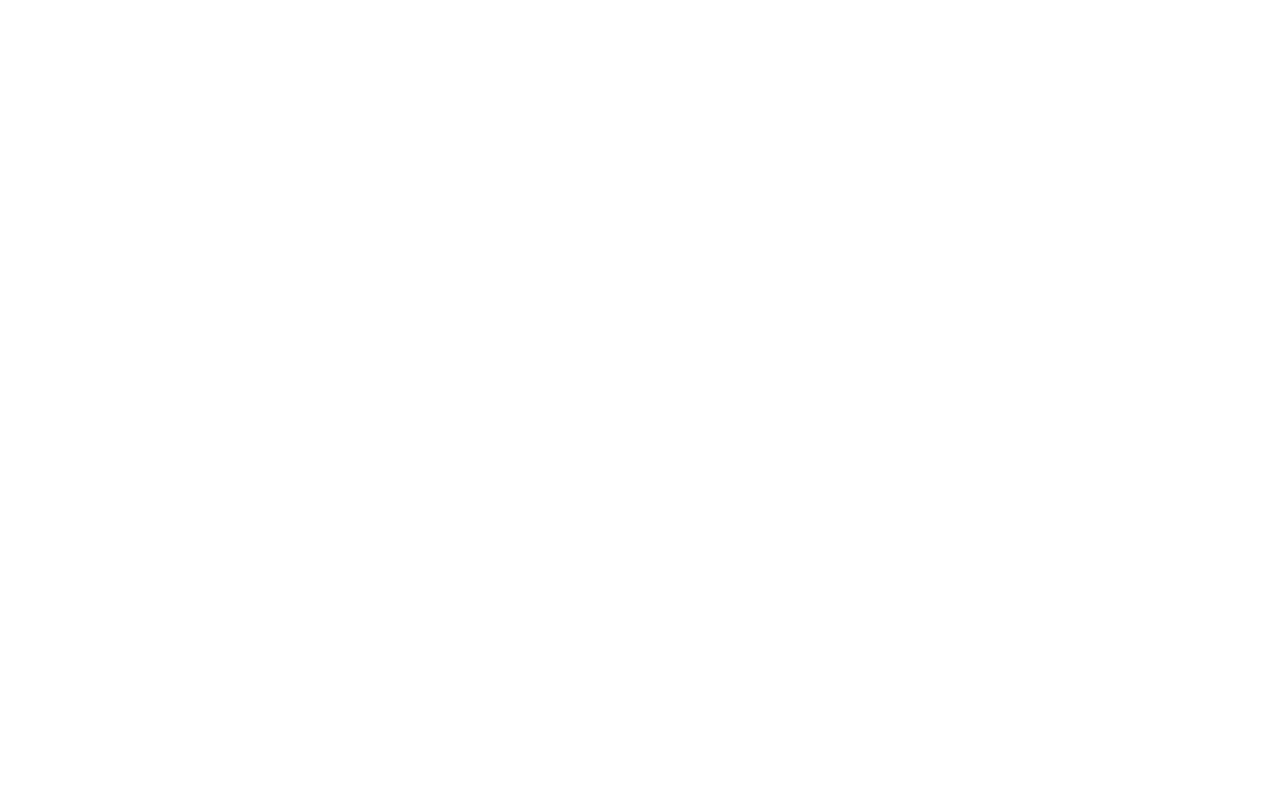
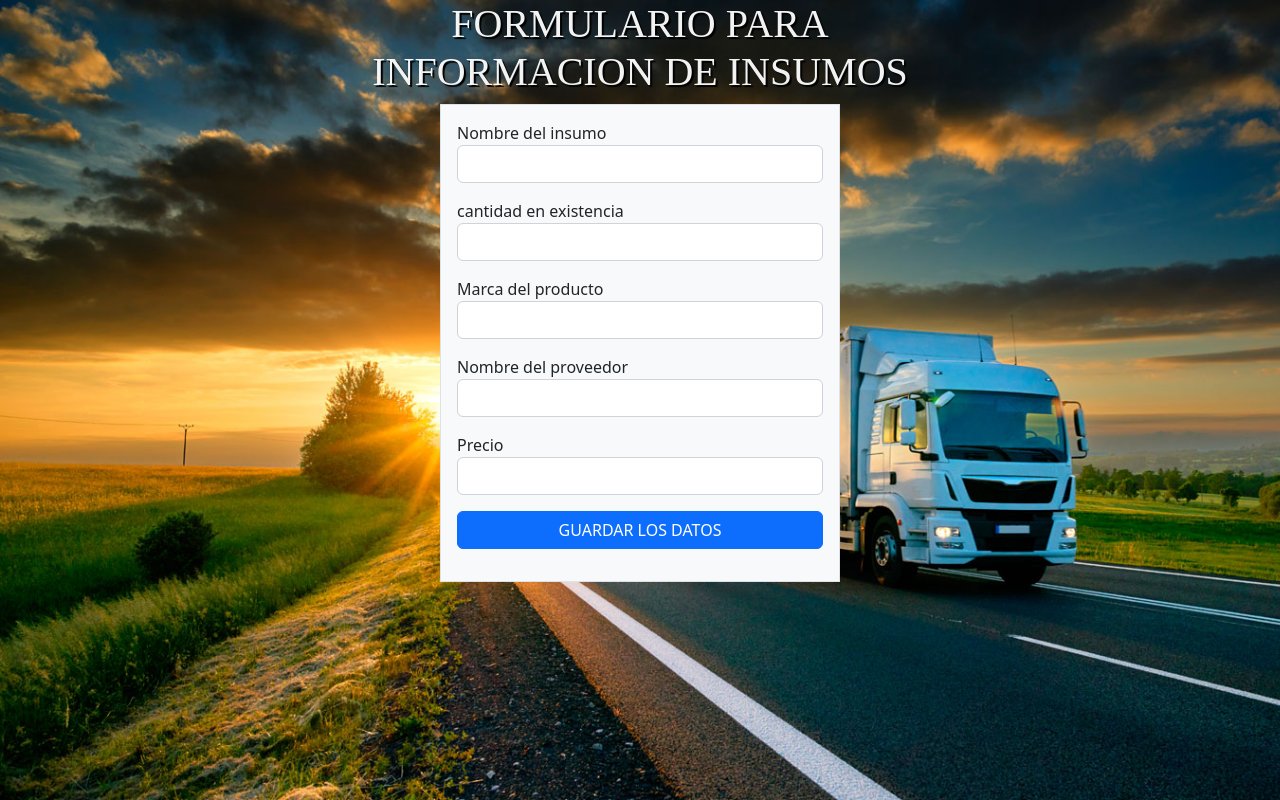
Before and after one commit to kenser11547/examenfinal_caaljuc, a PHP site: page / in a window 1280 px wide. Before the commit the page is empty. Run offline with PHP 8.4, Linux system fonts and the light colour scheme.

Commit message:
creacion de formulario y su estilo

```diff
--- a/vistas/insumos/index.php
+++ b/vistas/insumos/index.php
@@ -5,8 +5,86 @@
     <meta http-equiv="X-UA-Compatible" content="IE=edge">
     <meta name="viewport" content="width=device-width, initial-scale=1.0">
     <link href="https://cdn.jsdelivr.net/npm/bootstrap@5.2.3/dist/css/bootstrap.min.css" rel="stylesheet" integrity="sha384-rbsA2VBKQhggwzxH7pPCaAqO46MgnOM80zW1RWuH61DGLwZJEdK2Kadq2F9CUG65" crossorigin="anonymous">
-    <title>FORMULARIO ESTUDIANTES</title>
+    <title>FORMULARIO DE INSUMOS</title>
+    <style>
+
+    body {
+        background-image: url(./insumos.jpg);
+        background-size:cover;
+        background-attachment: fixed;
+
+    }
+
+    /*diseño del tipo de texto h1*/
+    h1 {
+        color: rgba(255, 255, 255, 0.948);
+        font-family: 'ALGERIAN';
+        text-shadow:2px 2px 1px rgb(1, 1, 1);
+
+    }
+    /*diseño del tipo de texto h2*/
+    h2 {
+        color: rgb(0, 0, 0);
+        text-align: center;
+        text-shadow: 2px 2px 2px whitesmoke;
+        border-color: azure;
+        border-radius: 4px;
+        font-family: 'calibri';
+        background: rgba(204, 202, 204, 0.705);
+        opacity: 0.7;
+        box-shadow: 1px 1px 10px gold;
+    }
+    /*diseño del contenedor*/
+    .container {
+
+        justify-content: center;
+        width: 600px;
+    }
+
+    </style>
 </head>
 <body>
+<div class="container">
+        <h1 class="text-center">FORMULARIO PARA INFORMACION DE INSUMOS</h1>
+        <div class="row justify-content-center">
+            <form action="/examenfinal_caaljuc/controladores/logistica/informacion.php" method="POST" class="col-lg-8 border bg-light p-3">
+                <div class="row mb-3">
+                    <div class="col">
+                        <label for="nombre">Nombre del insumo</label>
+                        <input type="text" name="nombre" id="nombre" class="form-control">
+                    </div>
+                </div>
+                <div class="row mb-3">
+                    <div class="col">
+                        <label for="cantidad_existencia">cantidad en existencia</label>
+                        <input type="number" name="cantidad_existencia" id="cantidad_existencia" class="form-control">
+                    </div>
+                </div>
+                <div class="row mb-3">
+                    <div class="col">
+                        <label for="marca_producto">Marca del producto</label>
+                        <input type="text" name="marca_producto" id="marca_producto" class="form-control">
+                    </div>
+                </div>
+                <div class="row mb-3">
+                    <div class="col">
+                        <label for="nombre_proveedor">Nombre del proveedor</label>
+                        <input type="text" name="nombre_proveedor" id="nombre_proveedor" class="form-control">
+                    </div>
+                </div>
+                <div class="row mb-3">
+                    <div class="col">
+                        <label for="precio">Precio</label>
+                        <input type="number" name="precio" id="precio" class="form-control">
+                    </div>
+                </div>
+                <div class="row mb-3">
+                    <div class="col">
+                        <button type="submit" class="btn btn-primary w-100">GUARDAR LOS DATOS</button>
+                    </div>
+                </div>
+            </form>
+        </div>
+    </div>
 </body>
 </html>
```
Also changed, not shown: controladores/logistica/insumos.jpg (added), vistas/insumos/insumos.jpg.
